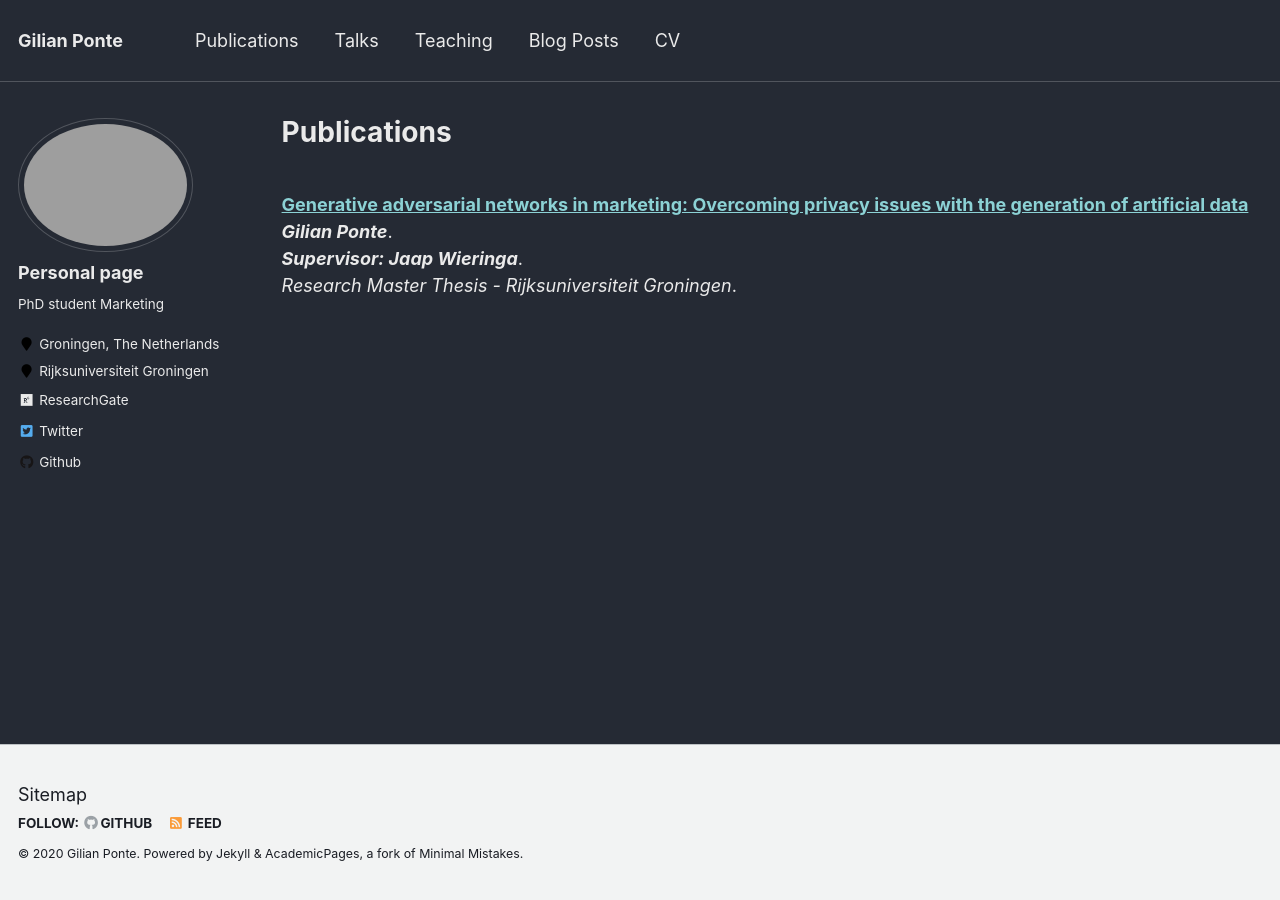
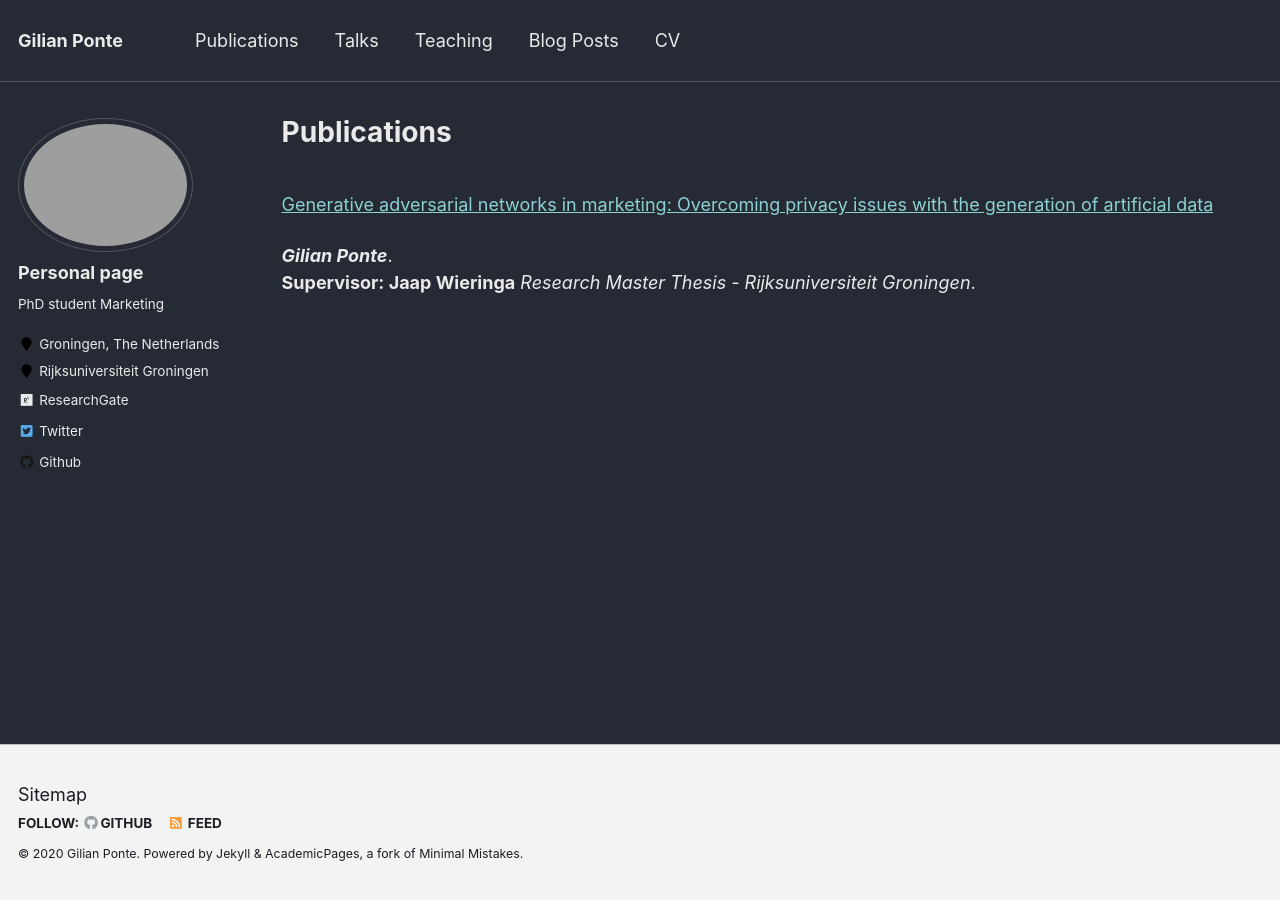
Before and after one commit to GilianPonte/gilianponte.github.io, a Jekyll site: the page built from _pages/publications.md, in a window 1280 px wide. Built offline with Jekyll 4.4.1, drawn with Linux system fonts in a browser that asks for light colours.

```diff
--- a/_pages/publications.md
+++ b/_pages/publications.md
@@ -6,11 +6,12 @@ author_profile: true
 ---
 
 <br>
-<b>[Generative adversarial networks in marketing:
+[Generative adversarial networks in marketing:
 Overcoming privacy issues with the generation of
-artificial data](https://gilianponte.nl/publications/RM%20thesis%20Gilian.pdf)</b> <br>
+artificial data](https://gilianponte.nl/publications/RM%20thesis%20Gilian.pdf)
+
 <i><b>Gilian Ponte</b></i>.<br>
-<i><b>Supervisor: Jaap Wieringa</b></i>.<br>
+<b>Supervisor: Jaap Wieringa</b>
 <i>Research Master Thesis - Rijksuniversiteit Groningen</i>.
 <br>
 
```
